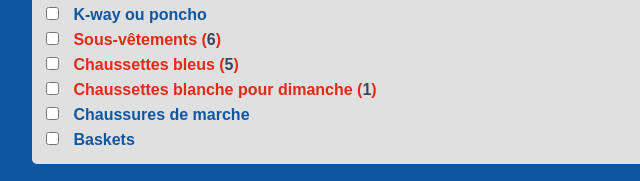
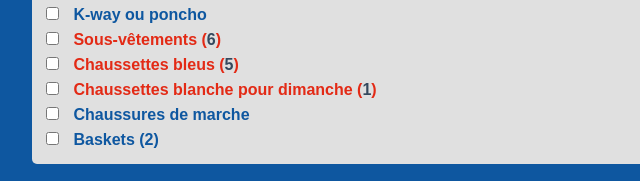
Before and after one commit to azcibi51/scout, a plain HTML site: page index.html in a window 1280 px wide. Shown: the part 885-1066 px from the top of the page, 208-848 px from the left. Drawn offline with Linux system fonts and the light colour scheme.

Commit message:
index.html

```diff
--- a/index.html
+++ b/index.html
@@ -123,7 +123,7 @@
     <label class="important"><input type="checkbox"> Chaussettes bleus (<span class="qty" id="socks-bleu">8</span>)</label>
     <label class="important"><input type="checkbox"> Chaussettes blanche pour dimanche (<span class="qty" id="socks-white">3</span>)</label>
     <label><input type="checkbox"> Chaussures de marche</label>
-    <label><input type="checkbox"> Baskets</label>
+    <label><input type="checkbox"> Baskets (2)</label>
   </div>
 
   <div class="category">
```
